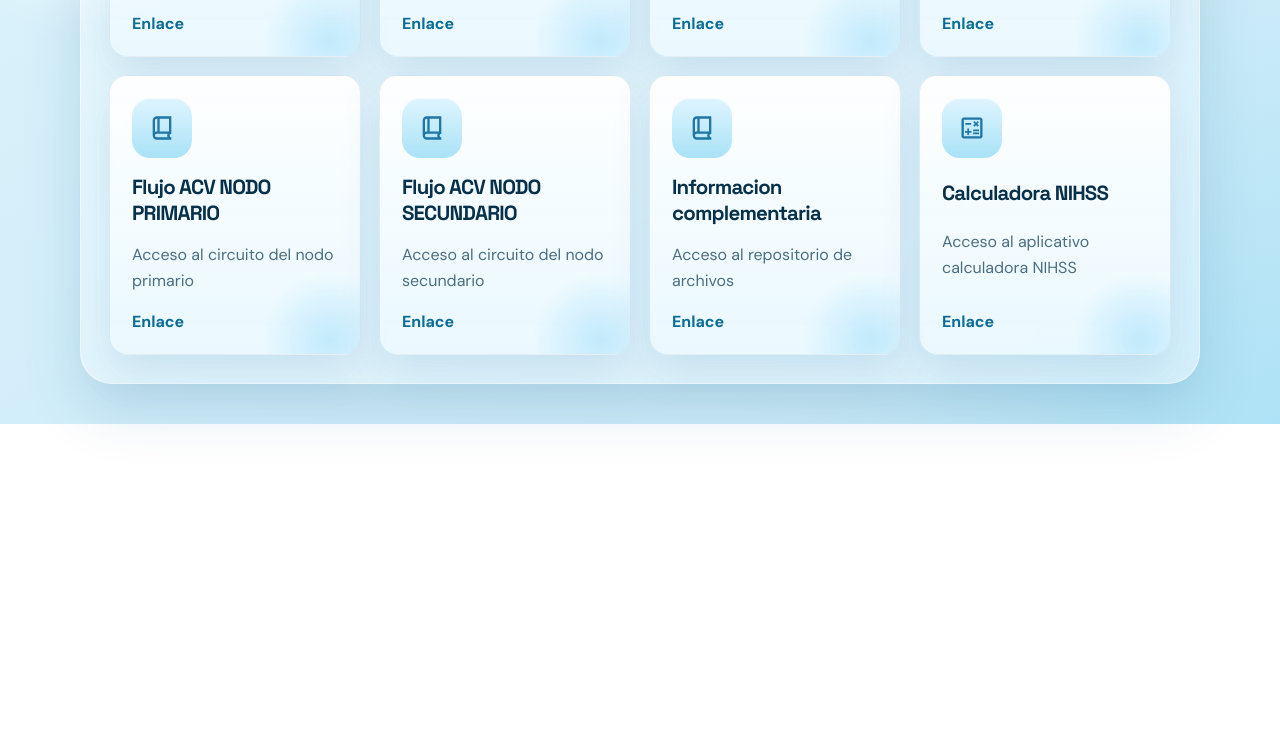
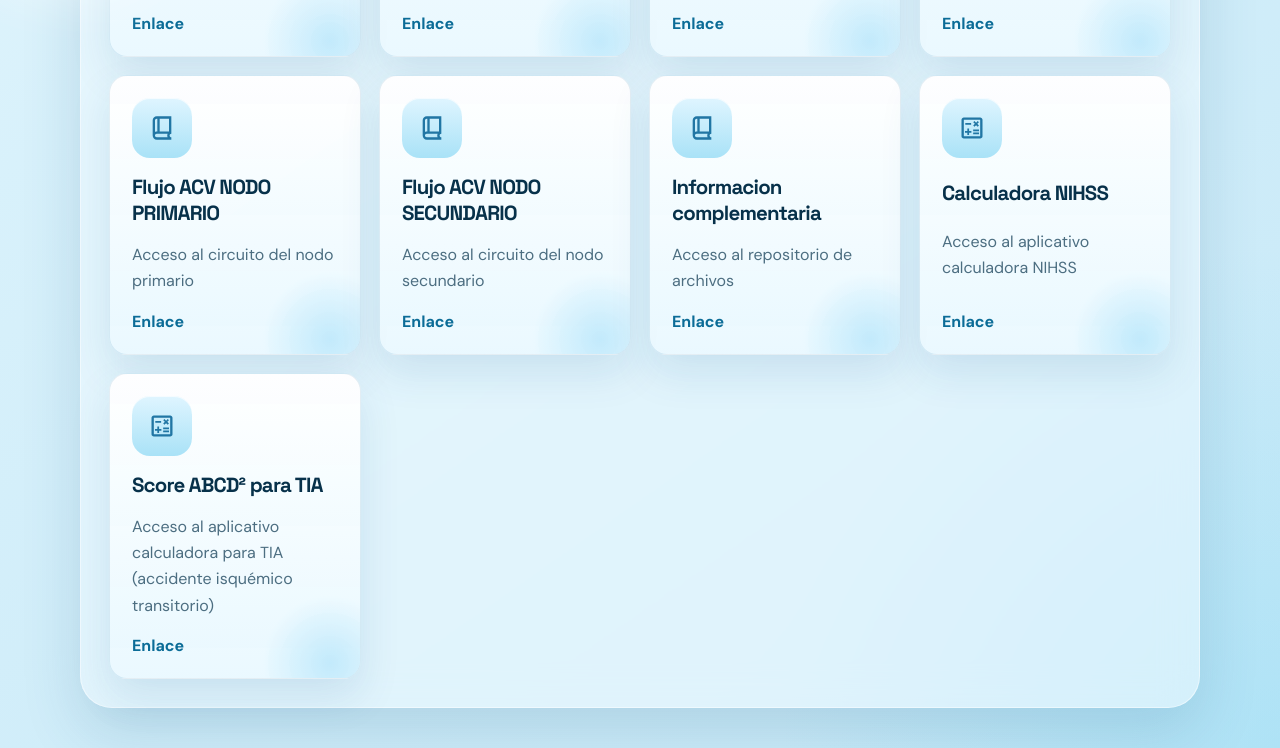
Before and after one commit to gestionsanitaria/programaACV, a plain HTML site: page index.html in a window 1280 px wide. Shown: the part 895-1643 px from the top of the page. Before the commit the page ends 1319 px from the top, so only its background shows below. Drawn offline with Linux system fonts and the light colour scheme.

Commit message:
Update index.html

```diff
--- a/index.html
+++ b/index.html
@@ -429,6 +429,14 @@
 				<p>Acceso al aplicativo calculadora NIHSS</p>
 				<span>Enlace</span>
 			</a>
+			<a class="card" href="https://gestionsanitaria.github.io/ACV_TIA/">
+				<div class="icon-wrap" aria-hidden="true">
+					<img src="calculadora.svg" alt="Protocolo de codigo ACV" width="28" height="28">
+				</div>
+				<h2>Score ABCD² para TIA</h2>
+				<p>Acceso al aplicativo calculadora para TIA (accidente isquémico transitorio)</p>
+				<span>Enlace</span>
+			</a>
 
 		</section>
 	</main>
```
